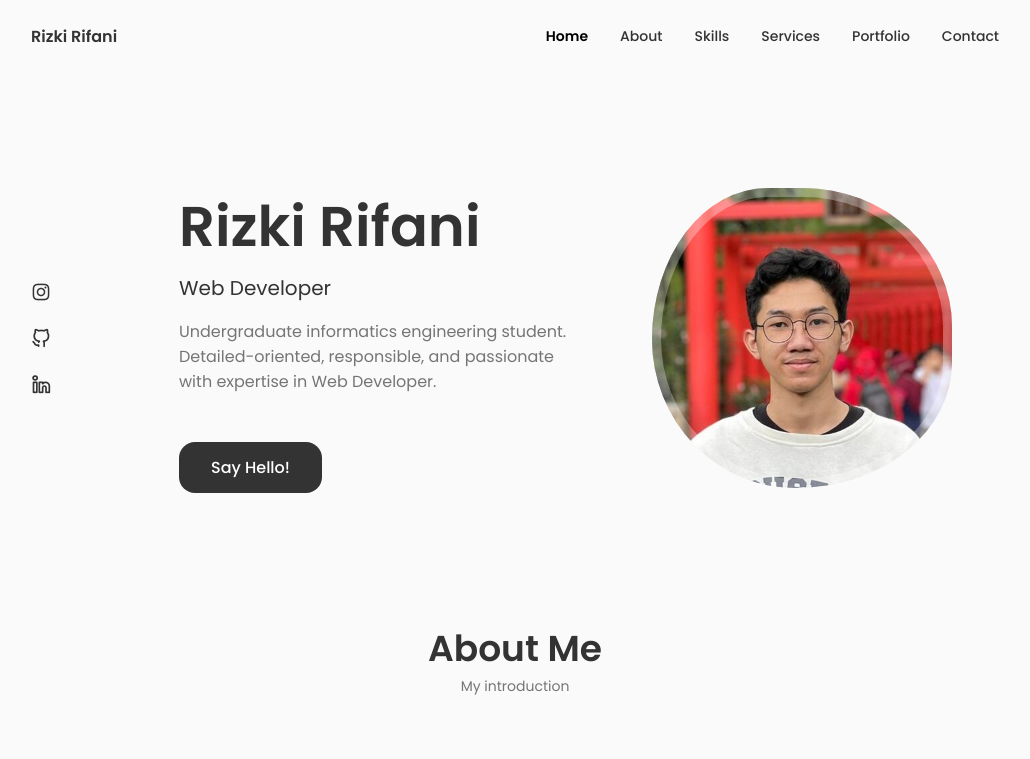
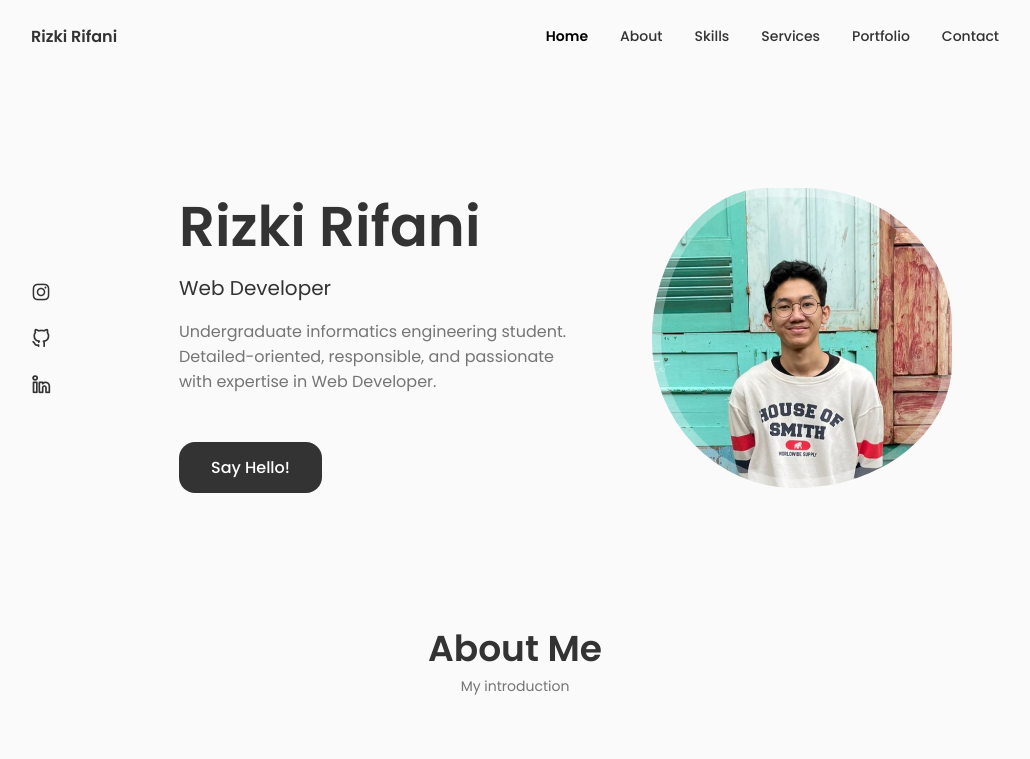
Before and after one commit to rizkirifandi7/profile-new, a React (Create React App) app: page / in a window 1280 px wide. Shown: the top 759 px of the page, without its empty margins (125-1155 px from the left). Built offline with nearby package versions, Linux system fonts and the light colour scheme.

Commit message:
update work

```diff
--- a/src/components/about/About.jsx
+++ b/src/components/about/About.jsx
@@ -1,6 +1,6 @@
 import React from "react";
 import "./about.css";
-import AboutImg from "../../assets/me2.jpg";
+import AboutImg from "../../assets/me.jpeg";
 import CV from "../../assets/CV.pdf";
 import Info from "./Info";
 
--- a/src/components/home/home.css
+++ b/src/components/home/home.css
@@ -53,7 +53,7 @@
 }
 
 .home__img{
-    background: url(../../assets/me2.jpg);
+    background: url(../../assets/me.jpeg);
     background-repeat: no-repeat;
     background-position: center;
     background-size: cover;
--- a/src/components/skills/skills.css
+++ b/src/components/skills/skills.css
@@ -63,6 +63,8 @@
 @media screen and (max-width: 576px) {
     .skills__container{
         grid-template-columns: 1fr;
+        margin-right: 30px;
+        margin-left: 30px;
     }
 }
 
```
Also changed, not shown: src/assets/me.jpeg (added).
